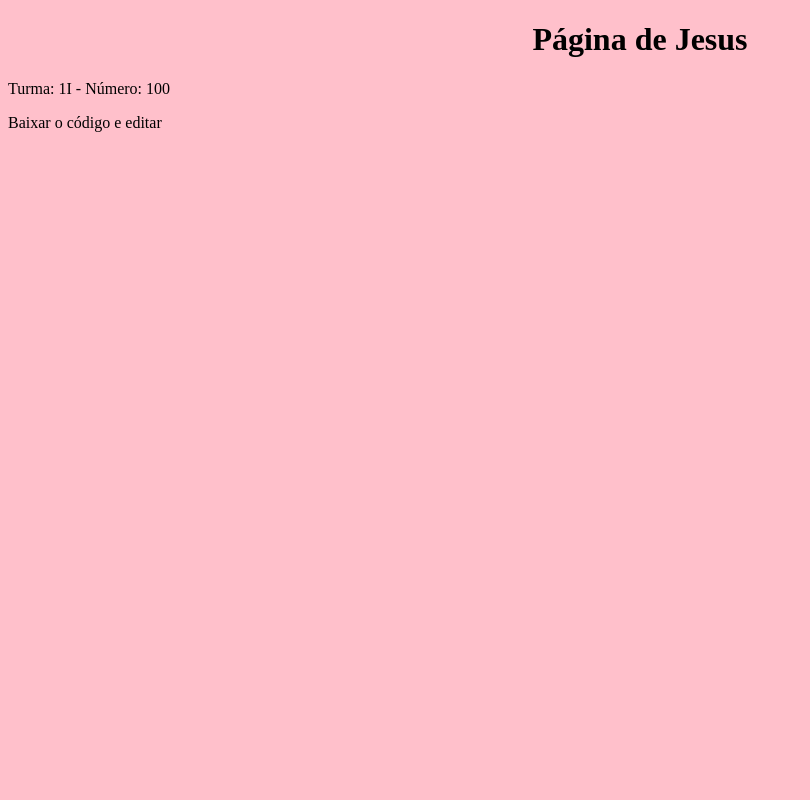
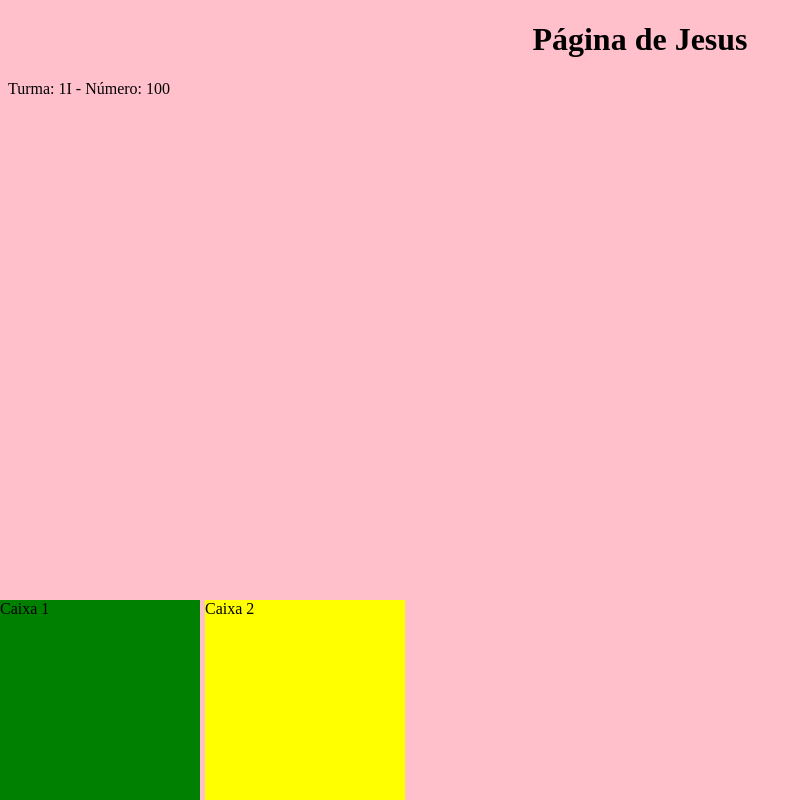
Before and after one commit to jesusmaringa/primeiroi_2t, a plain HTML site: page index.html in a window 1280 px wide. Shown: the whole page, without its empty margins (0-810 px from the left). Drawn offline with Linux system fonts and the light colour scheme.

Commit message:
Aula 02-08

```diff
--- a/estilo.css
+++ b/estilo.css
@@ -4,3 +4,19 @@ body {
 h1 {
   text-align: center;
 }
+.caixa1 {
+  position: absolute;
+  width: 200px;
+  height: 200px;
+  background: green;
+  left: 0;
+  bottom:0;
+}
+.caixa2 {
+  position: absolute;
+  width: 200px;
+  height: 200px;
+  background: yellow;
+  left: 205px;
+  bottom:0;
+}
--- a/index.html
+++ b/index.html
@@ -8,6 +8,14 @@
   <body>
     <h1>Página de Jesus</h1>
     <p>Turma: 1I - Número: 100</p>
-    <p>Baixar o código e editar</p>
+
+    <div  class="caixa1">
+      Caixa 1
+    </div>
+
+    <div  class="caixa2">
+      Caixa 2
+    </div>
+
   </body>
 </html>
```
